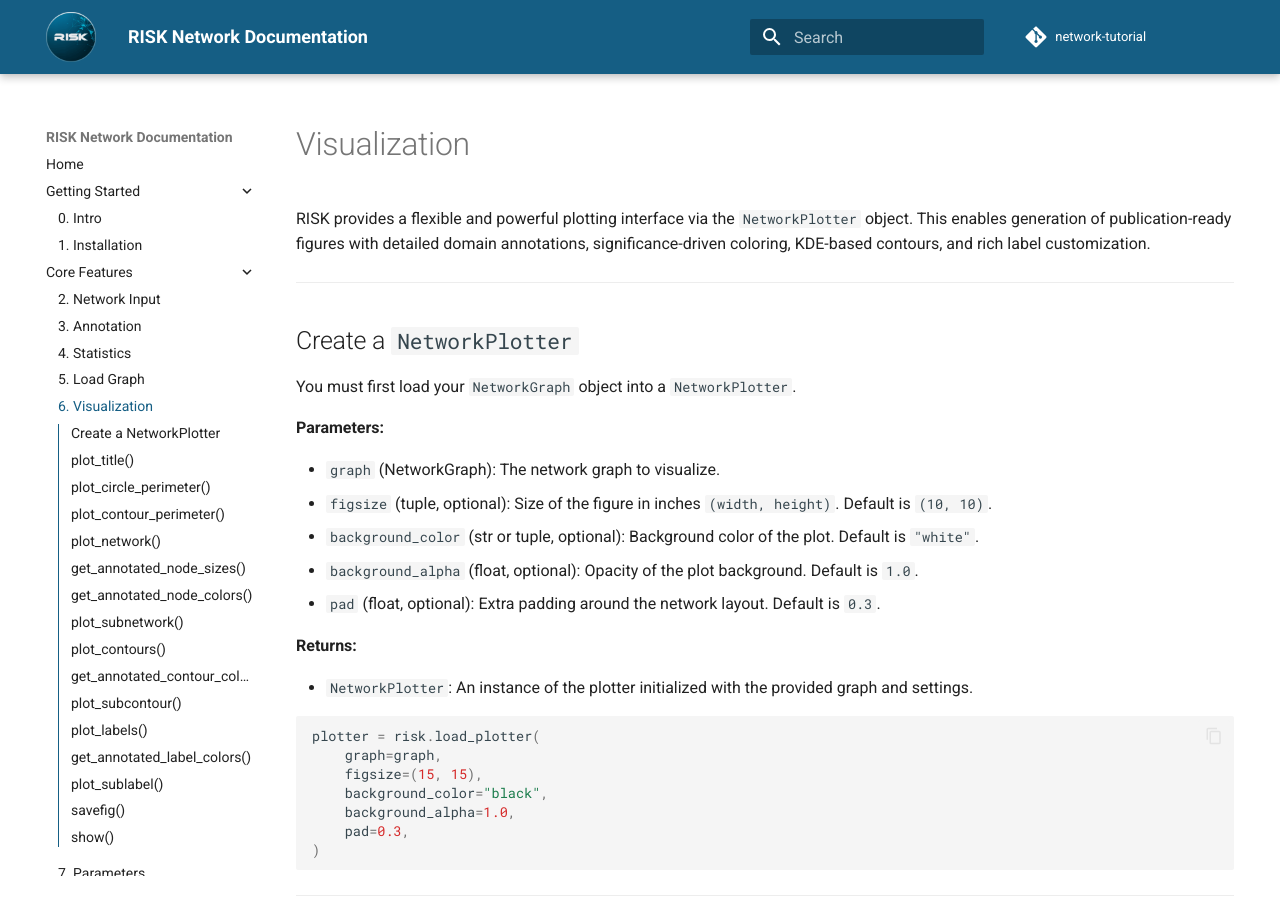
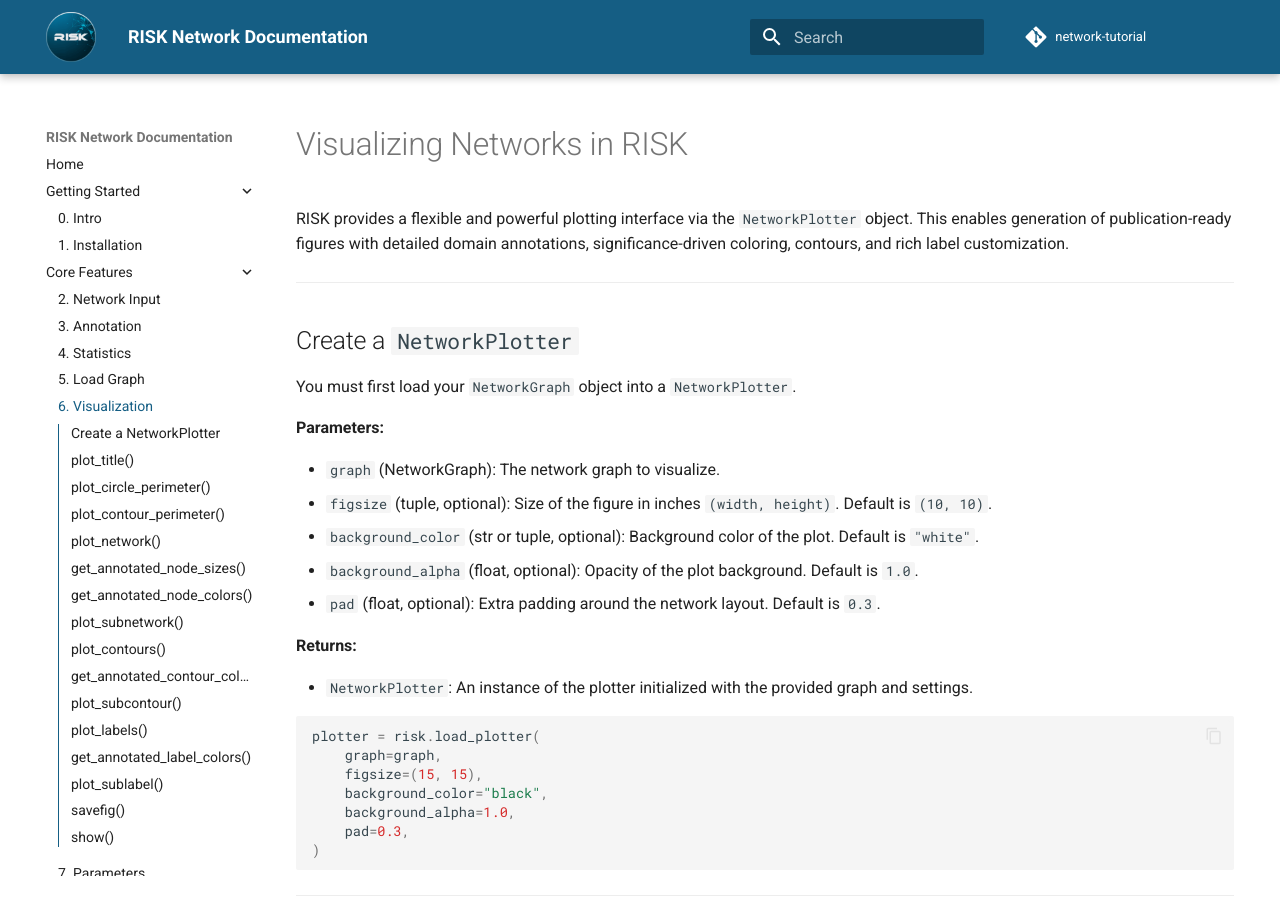
Before and after one commit to riskportal/network-tutorial, an MkDocs documentation site: the page built from docs/6_visualization.md, in a window 1280 px wide and 900 px high. Built offline with MkDocs 1.6.1 and Material for MkDocs 9.7.7, drawn with Linux system fonts in a browser that asks for light colours; comment, search, counter and statistics services are not loaded; some of the changed text lies outside the part shown.

Commit message:
update docs with better headers

````diff
--- a/docs/6_visualization.md
+++ b/docs/6_visualization.md
@@ -1,6 +1,6 @@
-# Visualization
+# Visualizing Networks in RISK
 
-RISK provides a flexible and powerful plotting interface via the `NetworkPlotter` object. This enables generation of publication-ready figures with detailed domain annotations, significance-driven coloring, KDE-based contours, and rich label customization.
+RISK provides a flexible and powerful plotting interface via the `NetworkPlotter` object. This enables generation of publication-ready figures with detailed domain annotations, significance-driven coloring, contours, and rich label customization.
 
 ---
 
@@ -96,18 +96,18 @@ plotter.plot_circle_perimeter(
 )
 ```
 
-_For a more flexible KDE-based layout boundary, see `plot_contour_perimeter()`._
+_For a more flexible countour-based layout boundary, see `plot_contour_perimeter()`._
 
 ---
 
 ## plot_contour_perimeter()
 
-Draw a KDE-based contour around the entire layout perimeter.
+Draw a contour around the entire layout perimeter.
 
 **Parameters:**
 
 - `levels` (int, optional): Number of contour levels.
-- `bandwidth` (float, optional): Bandwidth parameter for KDE.
+- `bandwidth` (float, optional): Bandwidth parameter for Kernel Density Estimation (KDE).
 - `grid_size` (int, optional): Resolution of the grid used for KDE.
 - `color` (str or tuple or list, optional): Color(s) for the contour lines.
 - `linestyle` (str, optional): Matplotlib line style string.
@@ -264,12 +264,12 @@ plotter.plot_subnetwork(
 
 ## plot_contours()
 
-Draw KDE contours for domains (e.g., GO term regions).
+Draw contours for domains (e.g., GO term regions).
 
 **Parameters:**
 
 - `levels` (int, optional): Number of contour levels.
-- `bandwidth` (float, optional): Bandwidth parameter for KDE.
+- `bandwidth` (float, optional): Bandwidth parameter for Kernel Density Estimation (KDE).
 - `grid_size` (int, optional): Resolution of the grid used for KDE.
 - `color` (list or str or tuple, optional): Colors for the contours.
 - `linestyle` (str, optional): Matplotlib line style string.
@@ -340,13 +340,13 @@ contour_colors = plotter.get_annotated_contour_colors(
 
 ## plot_subcontour()
 
-Draw a KDE contour around a subset of nodes.
+Draw a contour around a subset of nodes.
 
 **Parameters:**
 
 - `nodes` (list): List of node IDs to include in the contour.
 - `levels` (int, optional): Number of contour levels.
-- `bandwidth` (float, optional): Bandwidth parameter for KDE.
+- `bandwidth` (float, optional): Bandwidth parameter for Kernel Density Estimation (KDE).
 - `grid_size` (int, optional): Resolution of the grid used for KDE.
 - `color` (str or tuple, optional): Color of the contour.
 - `linestyle` (str, optional): Matplotlib line style string.
````
Also changed, not shown: docs/1_installation.md (+1 -1 lines), docs/2_network_input.md (+1 -1 lines), docs/3_annotation.md (+11 -1 lines), docs/4_statistics.md (+1 -1 lines), docs/5_load_graph.md (+5 -1 lines), 2 other files.
